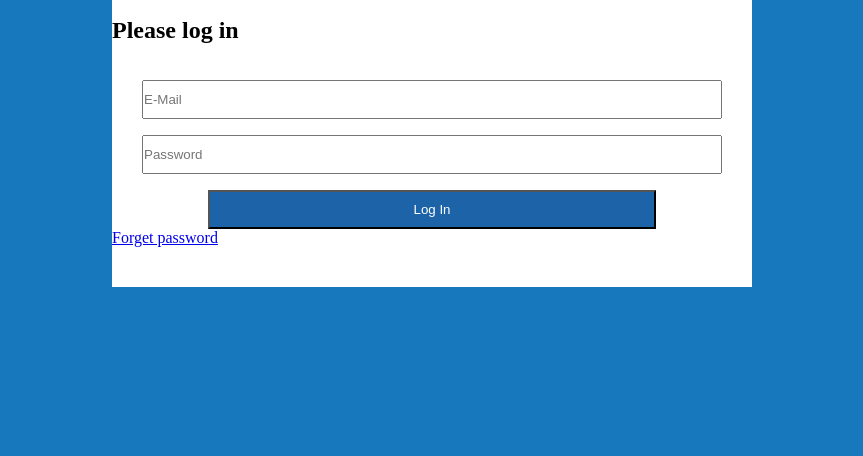
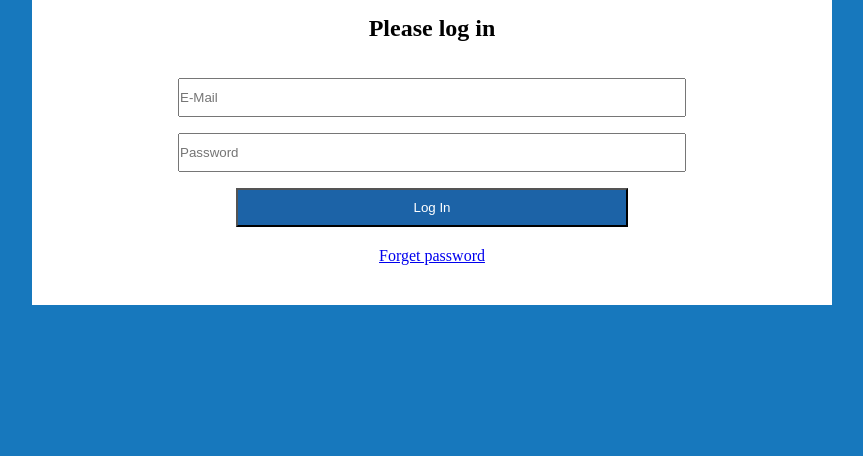
Before and after one commit to jaak69/WAD_HW01, a plain HTML site: page login.html in a window 1280 px wide. Shown: the part 344-800 px from the top of the page, without its empty margins (208-1071 px from the left). Drawn offline with Linux system fonts and the light colour scheme.

Commit message:
css nuudatused, parandused

```diff
--- a/resource/css/style.css
+++ b/resource/css/style.css
@@ -10,7 +10,7 @@ body {
 
 .container {
     height: 100%;
-    width:50%;
+    width:800px;
     display: flex;
     align-items: center;
     justify-content: center;
@@ -51,12 +51,9 @@ input[type="submit"]{
 
 .search-form{
     flex-direction: row;
-    width:40%;
+    width:35%;
 }
 
-.search-form input[type="text"]{
-    flex-grow: 4;
-}
 .search-form input[type="submit"]{
     width:100px;
 }
@@ -64,6 +61,7 @@ input[type="submit"]{
 /*Login page and form styles*/
 
 .login-form {
+    display: flex;
     width:800px;
     background-color: white;
     flex-direction: column;
@@ -80,6 +78,7 @@ input[type="submit"]{
 
 .login-form form{
     flex-direction: column;
+    width: 70%;
 }
 
 .login-form form p{
@@ -87,6 +86,10 @@ input[type="submit"]{
    display: flex;
    justify-content: center;
 }
+
+.login-form form p:last-child{
+    margin-bottom:20px;
+ }
 
 .login-form form input[type="submit"]{
     text-align: center;
```
